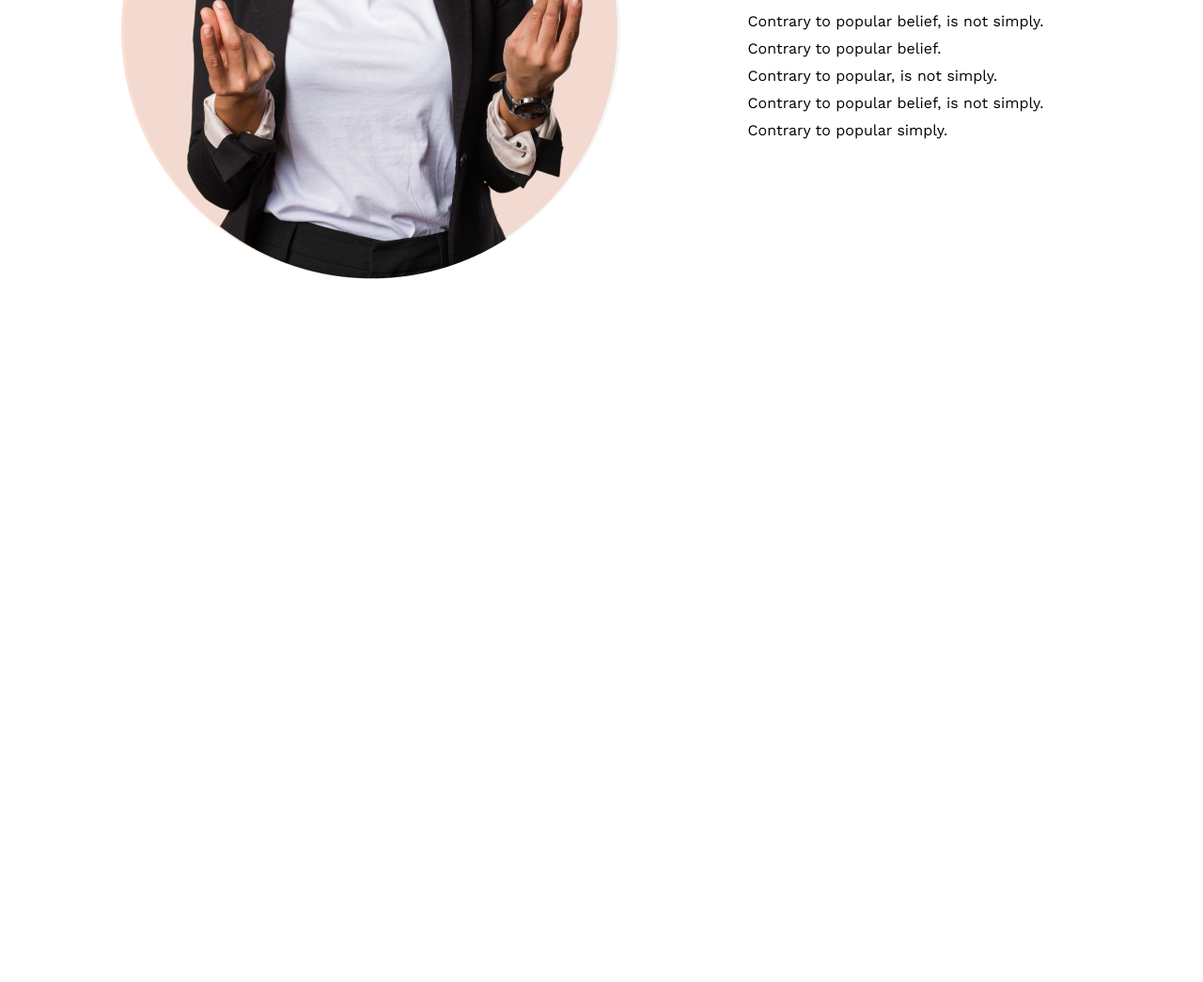
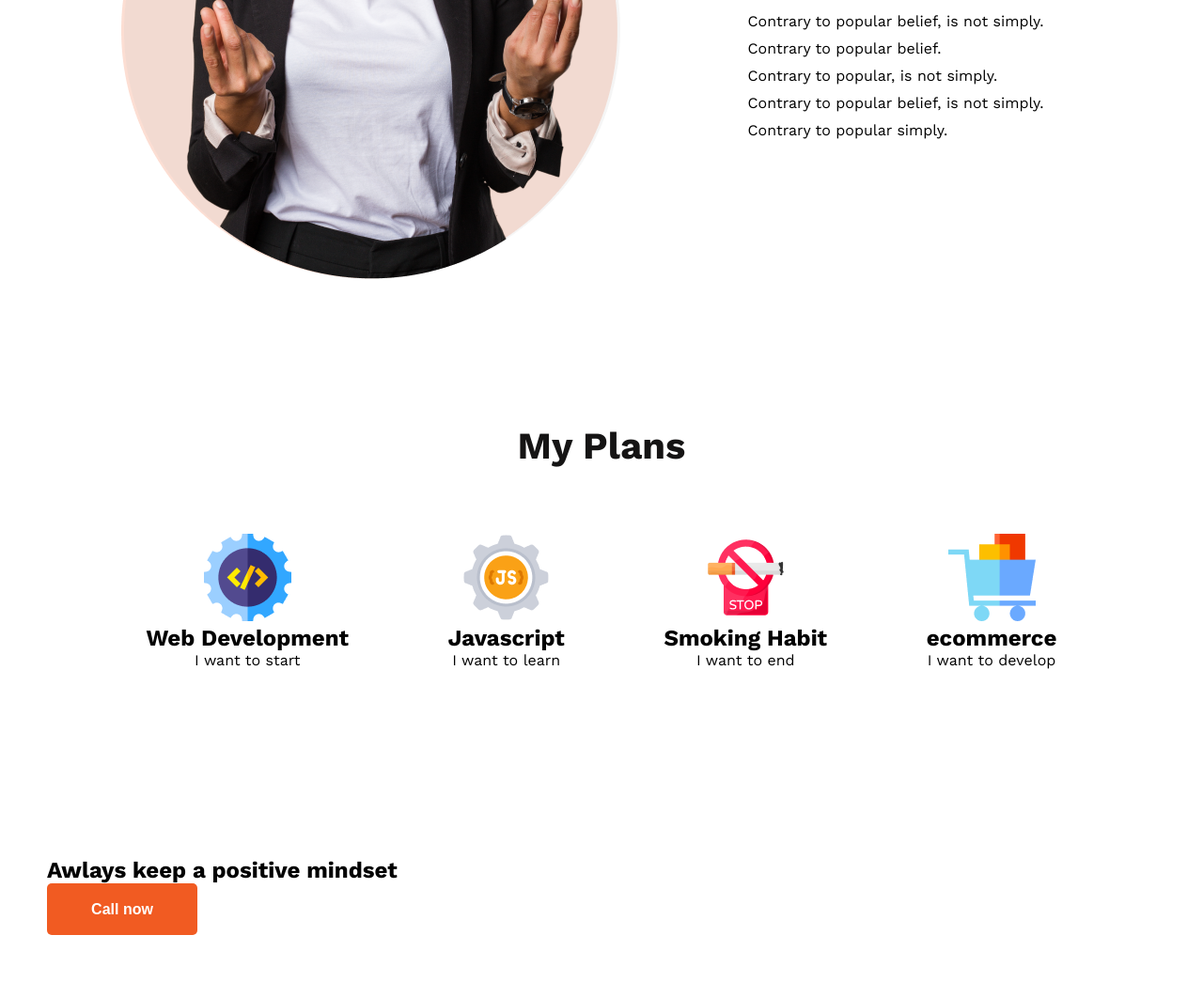
Before and after one commit to nadiaS11/first-portfolio, a plain HTML site: page index.html in a window 1280 px wide. Shown: the part 1407-2452 px from the top of the page at 94% size. Before the commit the page ends 1758 px from the top, so only its background shows below. Drawn offline with nearby package versions, Linux system fonts and the light colour scheme.

Commit message:
plans section styling added

```diff
--- a/index.html
+++ b/index.html
@@ -38,9 +38,40 @@
                       </ul>
                 <!-- </div> -->
             </div>
+        </div>
+    <section>
+        <h2>My Plans</h2>
 
+        <div class="plans">
+
+         <div class="icons-container">
+            <img src="./images/icons/web.png" alt="Web Development">
+            <h2 class="names">Web Development</h2>
+            <p>I want to start</p>
+         </div>
+            <div class="icons-container">
+                <img src="./images/icons/js.png" alt="">
+                <h2 class="names">Javascript</h2>
+                <p>I want to learn</p>
+            </div>
+            <div class="icons-container">
+                <img src="./images/icons/smoke.png" alt="Smoking Habit">
+                <h2 class="names">Smoking Habit</h2>
+                <p>I want to end</p>
+            </div>
+            <div class="icons-container">
+                <img src="./images/icons/ecom.png" alt="ecommerce">
+                <h2 class="names">ecommerce</h2>
+                <p>I want to develop</p>
+                </div>
         </div>
-
+    </section>
+    <section>
+        <div class="last-banner">
+            <h1>Awlays keep a positive mindset</h1>
+            <button class="btn second">Call now</button>
+        </div>
+    </section>
 
     </main>
     <footer>
--- a/style.css
+++ b/style.css
@@ -108,3 +108,26 @@ body{
 .custom-list li{
     padding-top: 5px;
 }
+
+section> h2{
+    text-align: center;
+    padding:50px;
+    color: #151414;
+    font-size: 40px;
+    font-style: normal;
+    font-weight: 700;
+}
+.plans{
+    display: flex;
+    justify-content: space-evenly;
+    align-items: center;
+    padding-top: 20px;
+    padding-bottom: 100px;
+}
+.icons-container{
+    align-items: center;
+    text-align: center;
+}
+section{
+    padding:50px
+}
```
Also changed, not shown: images/icons/ecom.png (added), images/icons/fb.png (added), images/icons/js.png (added), images/icons/smoke.png (added), images/icons/twitter.png (added), images/icons/web.png (added), images/icons/youtube.png (added).
